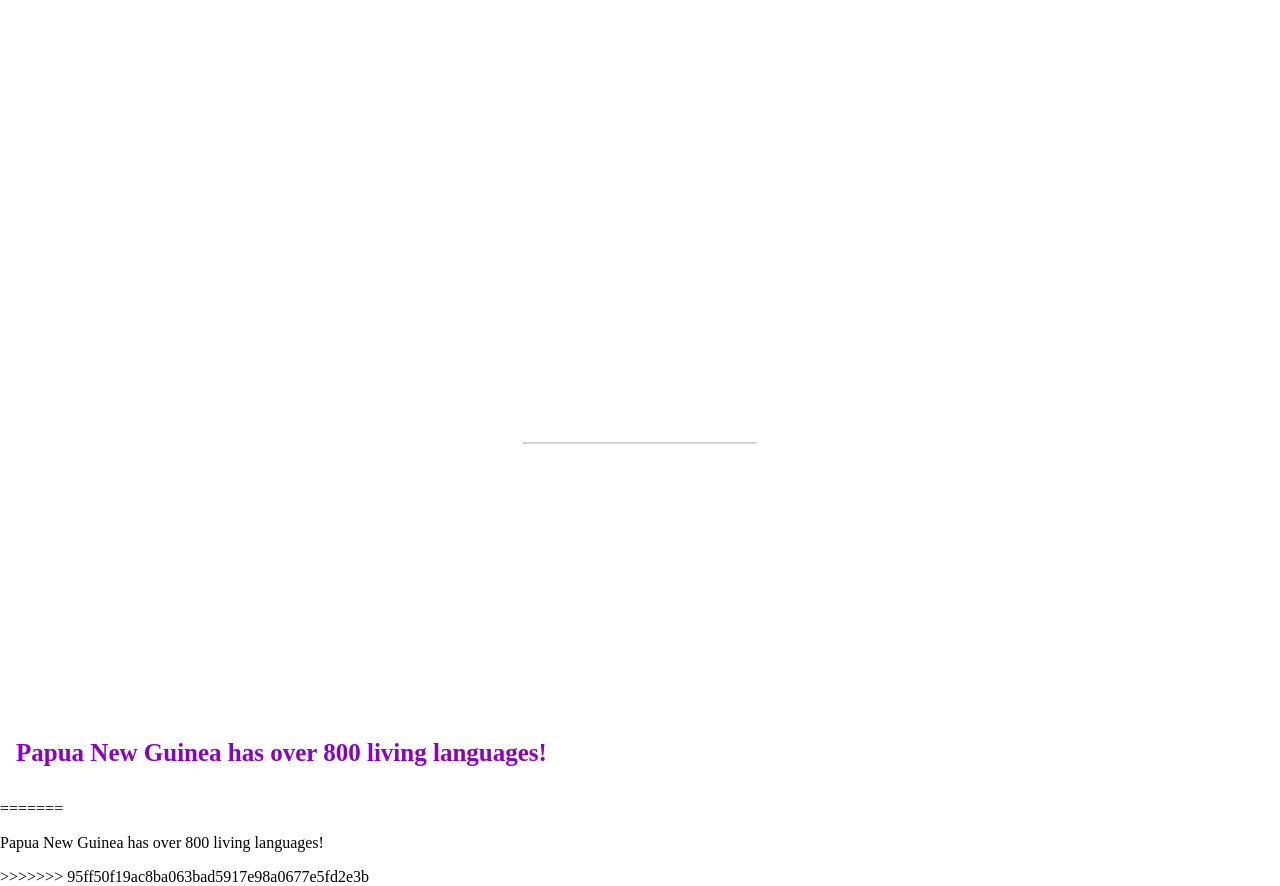
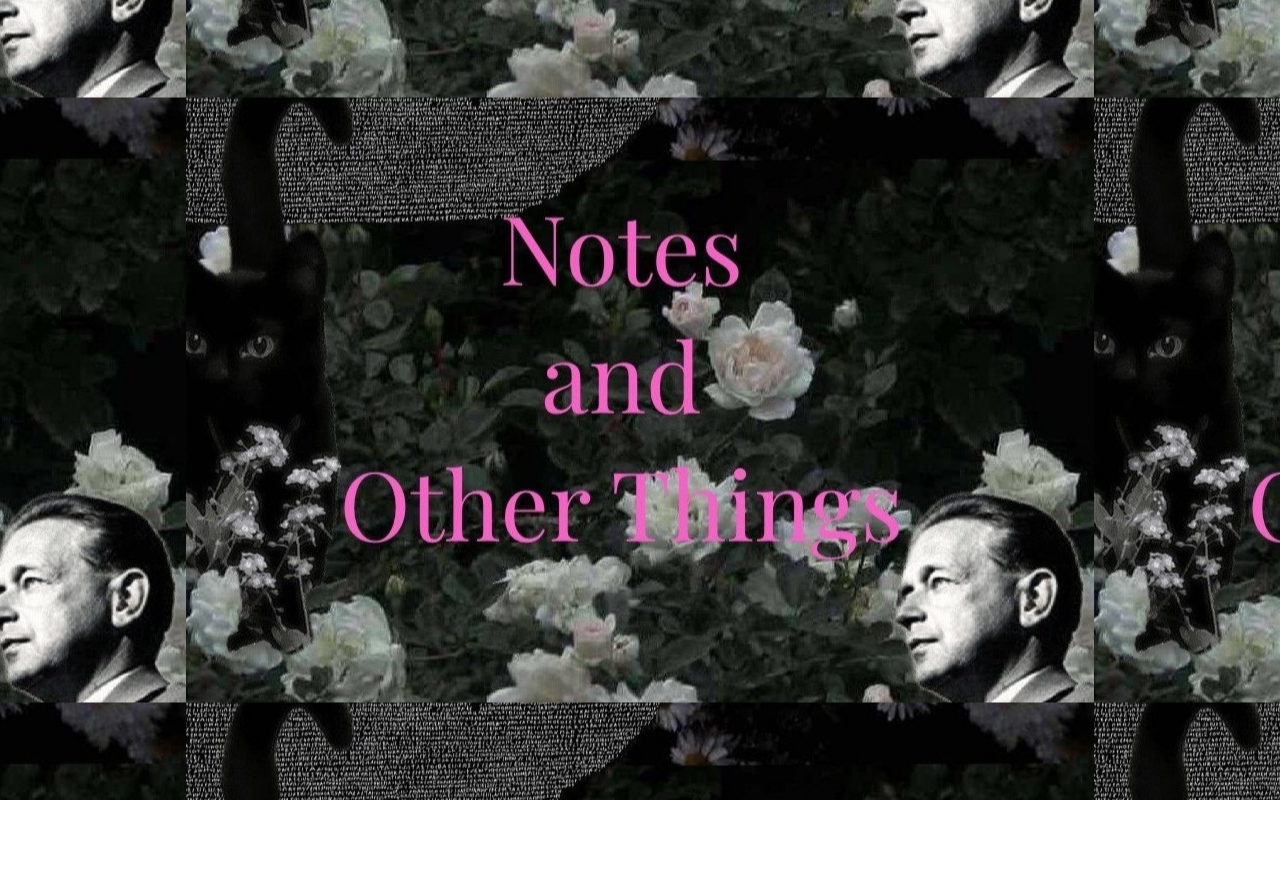
Before and after one commit to chewiethesmugg/chewiethesmugg.github.io, a plain HTML site: page notes.html in a window 1280 px wide. After the commit the page ends 800 px from the top, so only its background shows below. Drawn offline with Linux system fonts and the light colour scheme.

Commit message:
minor changes

```diff
--- a/coming_soon(1).css
+++ /dev/null
@@ -1,52 +0,0 @@
- /* Set height to 100% for body and html to enable the background image to cover the whole page: */
-body, html {
-  height: 100%
-}
-
-.bgimg {
-  /* Background image */
-  background-image: url('/w3images/forestbridge.jpg');
-  /* Full-screen */
-  height: 100%;
-  /* Center the background image */
-  background-position: center;
-  /* Scale and zoom in the image */
-  background-size: cover;
-  /* Add position: relative to enable absolutely positioned elements inside the image (place text) */
-  position: relative;
-  /* Add a white text color to all elements inside the .bgimg container */
-  color: white;
-  /* Add a font */
-  font-family: "Courier New", Courier, monospace;
-  /* Set the font-size to 25 pixels */
-  font-size: 25px;
-}
-
-/* Position text in the top-left corner */
-.topleft {
-  position: absolute;
-  top: 0;
-  left: 16px;
-}
-
-/* Position text in the bottom-left corner */
-.bottomleft {
-  position: absolute;
-  bottom: 0;
-  left: 16px;
-}
-
-/* Position text in the middle */
-.middle {
-  position: absolute;
-  top: 50%;
-  left: 50%;
-  transform: translate(-50%, -50%);
-  text-align: center;
-}
-
-/* Style the <hr> element */
-hr {
-  margin: auto;
-  width: 40%;
-}
--- a/notes.html
+++ b/notes.html
@@ -7,21 +7,12 @@ body, html {
 }
 
 .bgimg {
-<<<<<<< HEAD
   background-image: url('./images/notes_og.jpg');
   height: 100%;
   background-position: center;
   background-size: fit;
   position: relative;
   color: rgb(197, 57, 57);
-=======
-  background-image: url('./images/classic_macbook_bg.jpg');
-  height: 100%;
-  background-position: center;
-  background-size: cover;
-  position: relative;
-  color: white;
->>>>>>> 95ff50f19ac8ba063bad5917e98a0677e5fd2e3b
   font-family: "Courier New", Courier, monospace;
   font-size: 25px;
 }
@@ -54,56 +45,7 @@ hr {
 <body>
 
 <div class="bgimg">
-  <div class="middle">
-<<<<<<< HEAD
-=======
-    <h1>COMING SOON</h1>
->>>>>>> 95ff50f19ac8ba063bad5917e98a0677e5fd2e3b
-    <hr>
-    <p id="demo" style="font-size:30px"></p>
-  </div>
-  <div class="bottomleft">
-<<<<<<< HEAD
-    <h4 style="color: #8a00c4;">Papua New Guinea has over 800 living languages! </h4>
-  </div>
 </div>
 
-=======
-    <p>Papua New Guinea has over 800 living languages! </p>
-  </div>
-</div>
-
-<script>
-// Set the date we're counting down to
-var countDownDate = new Date("April 5, 2024 15:37:25").getTime();
-
-// Update the count down every 1 second
-var countdownfunction = setInterval(function() {
-
-  // Get todays date and time
-  var now = new Date().getTime();
-
-  // Find the distance between now an the count down date
-  var distance = countDownDate - now;
-
-  // Time calculations for days, hours, minutes and seconds
-  var days = Math.floor(distance / (1000 * 60 * 60 * 24));
-  var hours = Math.floor((distance % (1000 * 60 * 60 * 24)) / (1000 * 60 * 60));
-  var minutes = Math.floor((distance % (1000 * 60 * 60)) / (1000 * 60));
-  var seconds = Math.floor((distance % (1000 * 60)) / 1000);
-
-  // Output the result in an element with id="demo"
-  document.getElementById("demo").innerHTML = days + "d " + hours + "h "
-  + minutes + "m " + seconds + "s ";
-
-  // If the count down is over, write some text
-  if (distance < 0) {
-    clearInterval(countdownfunction);
-    document.getElementById("demo").innerHTML = "EXPIRED";
-  }
-}, 1000);
-</script>
-
->>>>>>> 95ff50f19ac8ba063bad5917e98a0677e5fd2e3b
 </body>
 </html>
--- a/style_dark.css
+++ b/style_dark.css
@@ -27,11 +27,7 @@
 }
 
 .grow:hover {
-<<<<<<< HEAD
-    transform: scale(1);
-=======
     transform: scale(1.1);
->>>>>>> 95ff50f19ac8ba063bad5917e98a0677e5fd2e3b
 }
 
 .name-div {
```
Also changed, not shown: index.html (+0 -34 lines).
